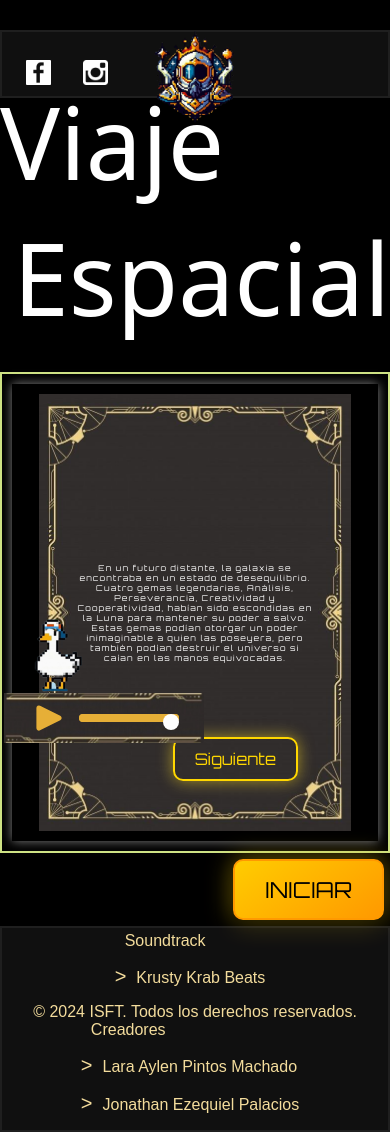
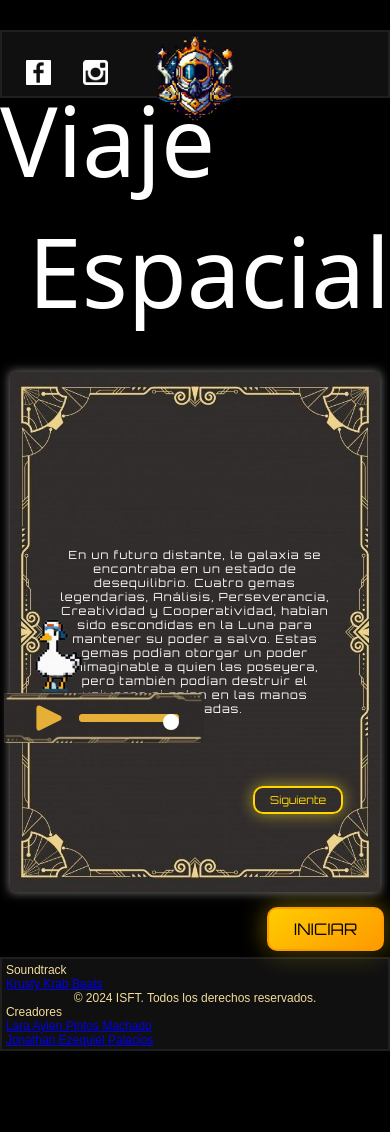
Before and after one commit to Calabacyn/ViajeEspacial.github.io, a plain HTML site: page index.html in a window 390 px wide. After the commit the page ends 1051 px from the top, so only its background shows below. Drawn offline with Linux system fonts and the light colour scheme; a web font is replaced by a local one.

Commit message:
Update style.css

```diff
--- a/style.css
+++ b/style.css
@@ -253,7 +253,7 @@ nav {
 }
 
 .box_capitulo {
-    border: 2px solid #cee284;
+   /* border: 2px solid #cee284; */
 
     padding: 20px;
     display: flex;
@@ -267,7 +267,7 @@ nav {
 
 }
 .dibujo {
-    border: 2px solid #4CAF50;
+     /*border: 2px solid #4CAF50; */
     background: #fafafa10;
     backdrop-filter: blur(0.4rem);
 
@@ -453,14 +453,14 @@ nav {
 
 .btn-narrativa{
     position: absolute;
-    bottom: 60px;
-    right: 80px;
+    bottom: 15%;
+    right: 10%;
     z-index: 45;
     background: none;
     border: 2px solid #ffd700;
     border-radius: 10px;
     color: #ffd700;
-    padding: 10px 20px;
+    padding: 8px 18px;
     font-size: 16px;
     font-family: 'Orbitron', sans-serif;
     cursor: pointer;
@@ -480,38 +480,50 @@ nav {
 /*========== FOOTER ==========*/
 
 footer{
+
+    width: 100%;
+    color: #f3dc9c;
+
+    padding: 1%;
+    padding-bottom: 0.5%;
+
+    border: 2px solid#fafafa10;
+    background: #fafafa10;
+    backdrop-filter: blur(0.4rem);
+
+}
+
+footer > p{
+    display: flex;
+    justify-content: center;
+
+}
+.footer_redes{
+
     display: flex;
     flex-wrap: wrap;
-    width: 100%;
-
-    color: #f3dc9c;
     justify-content: center;
     align-items: center;
     margin: auto;
-    padding: 1%;
-    padding-bottom: 0%;
-    gap: 25%;
-    border: 2px solid#fafafa10;
-    background: #fafafa10;
-    backdrop-filter: blur(0.4rem);
 }
+.footer_redes > ul{
+    position: relative;
+    margin: auto;
+    list-style: none;
 
-footer > ul{
-    position: relative;
-
-    list-style: none;
+    border: 2px solid#246e4910;
 }
-footer ul > li{
+.footer_redes ul > li{
     margin-bottom: 15px;
 
 }
-footer ul li a{
+.footer_redes ul li a{
     text-decoration: none;
     list-style: none;
     color: #f3dc9c;
 }
 
-footer ul li::before {
+.footer_redes ul li::before {
     content: '>';
     position: relative;
     left: -10px;
@@ -661,29 +673,22 @@ footer ul li::before {
     }
 
     .box_texto {
-        padding: 10px;
-        height: auto; /* Deja que el contenido se ajuste libremente */
+
+        height: auto;
     }
 
     .text-img {
-        padding: 10%; /* Reduce el padding para pantallas pequeñas */
+        padding: 10%;
         font-size: 0.9rem;
     }
-    .main-title {
 
-       margin: auto;
-       margin-top: 100px;
-        position: static;
-        width: 100%;
-        font-size: 80
-            px; /* Tamaño más pequeño para pantallas pequeñas */
-        }
     .box_capitulo {
 
         width: 427px;
-        margin: 10px;
+
         padding: 10px;
         margin: auto;
+        margin-bottom: 5%;
 
     }
 
@@ -716,13 +721,36 @@ footer ul li::before {
     }
 
     .text-img {
-        padding: 15%; /* Reduce el padding para pantallas pequeñas */
-        font-size: 0.5rem;
+
+        font-size: 0.7rem;
     }
 
+
+    .btn-narrativa{
+        padding: 5px 15px;
+        font-size: 11px;
+
+    }
+
+    .button-seguir {
+
+
+        padding: 10px 25px;
+
+        font-size: 16px;
+
+    }
     .box_texto img {
-        max-width: 90%; /* Asegura que la imagen no sobresalga del div */
+
     }
+    .main-title {
+
+        margin: auto;
+        margin-top: 100px;
+        position: static;
+        width: 100%;
+        font-size: 96px; /* Tamaño más pequeño para pantallas pequeñas */
+     }
 
 
     .box_capitulo {
@@ -741,8 +769,8 @@ footer ul li::before {
 
      footer{
         width: 100%;
+        font-size: 12px;
 
-        margin: 0;
     }
 }
 
```
